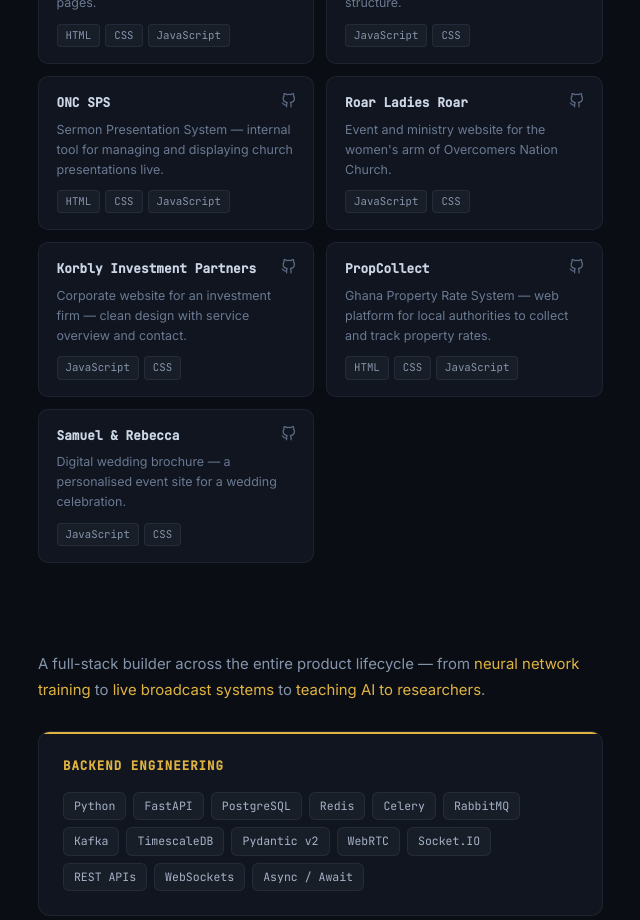
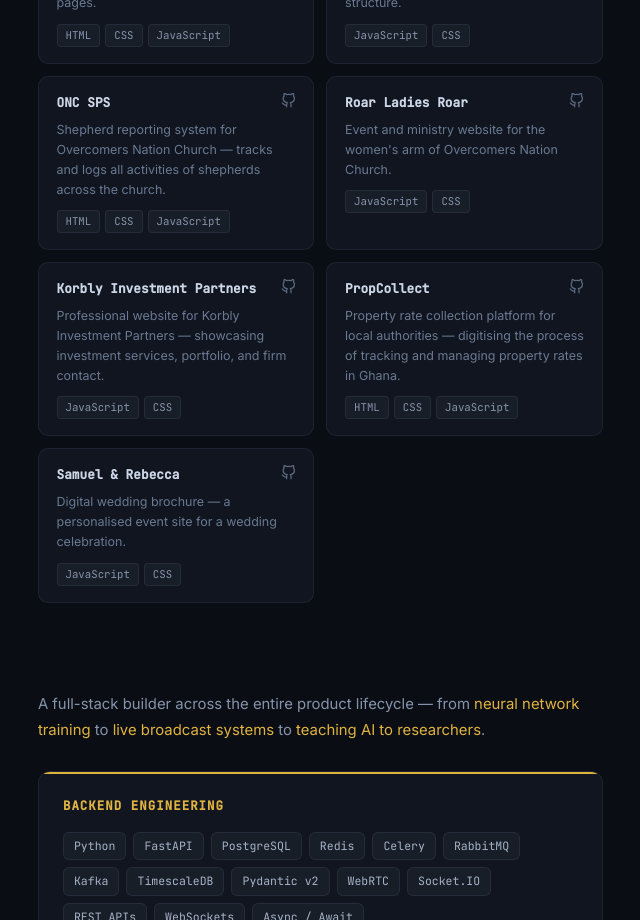
Before and after one commit to aa-Teye/Alex-portfolio, a React (Vite) app: page / in a window 1280 px wide. Shown: the part 3380-4300 px from the top of the page, without its empty margins (579-1219 px from the left). Built offline with nearby package versions, Linux system fonts and the light colour scheme.

Commit message:
Fix website descriptions: ONC SPS is shepherd activity tracker, update Korbly and PropCollect copy

```diff
--- a/src/data/projects.js
+++ b/src/data/projects.js
@@ -52,7 +52,7 @@
   },
   {
     title: 'ONC SPS',
-    description: 'Sermon Presentation System — internal tool for managing and displaying church presentations live.',
+    description: 'Shepherd reporting system for Overcomers Nation Church — tracks and logs all activities of shepherds across the church.',
     link: 'https://github.com/aa-Teye/ONC-SPS',
     stack: ['HTML', 'CSS', 'JavaScript'],
   },
@@ -64,13 +64,13 @@
   },
   {
     title: 'Korbly Investment Partners',
-    description: 'Corporate website for an investment firm — clean design with service overview and contact.',
+    description: 'Professional website for Korbly Investment Partners — showcasing investment services, portfolio, and firm contact.',
     link: 'https://github.com/aa-Teye/korbly',
     stack: ['JavaScript', 'CSS'],
   },
   {
     title: 'PropCollect',
-    description: 'Ghana Property Rate System — web platform for local authorities to collect and track property rates.',
+    description: 'Property rate collection platform for local authorities — digitising the process of tracking and managing property rates in Ghana.',
     link: 'https://github.com/aa-Teye/Prop_collect',
     stack: ['HTML', 'CSS', 'JavaScript'],
   },
```
